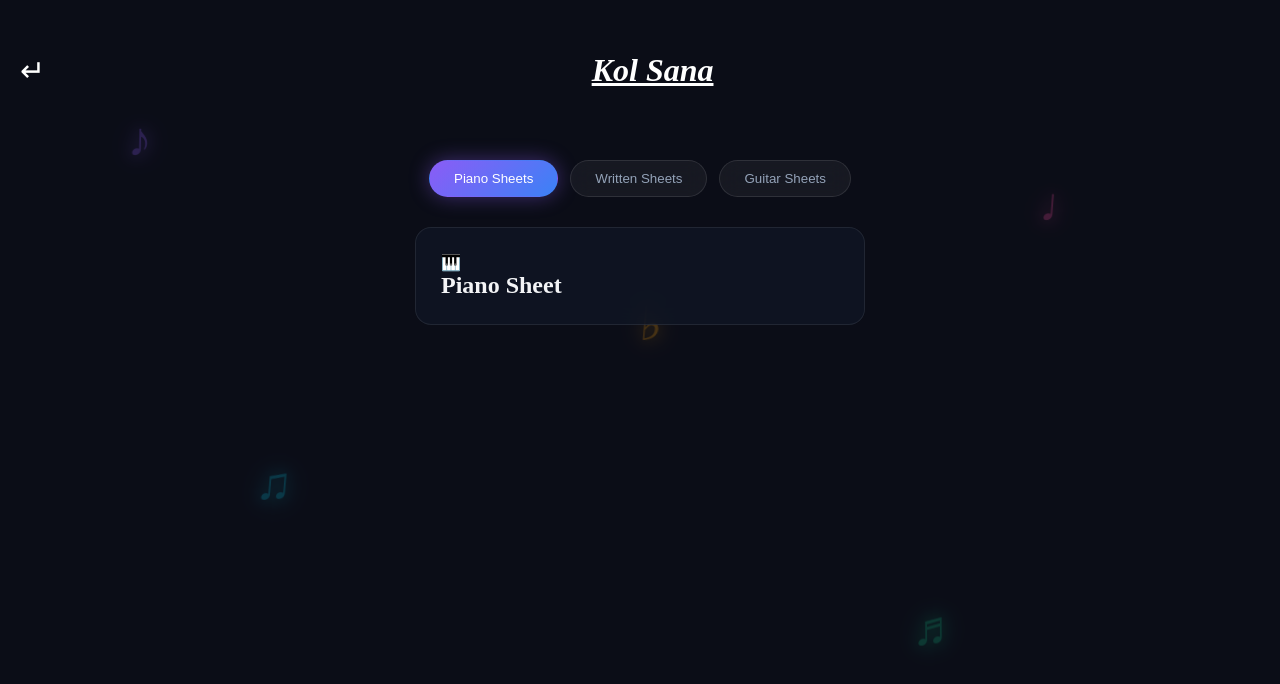
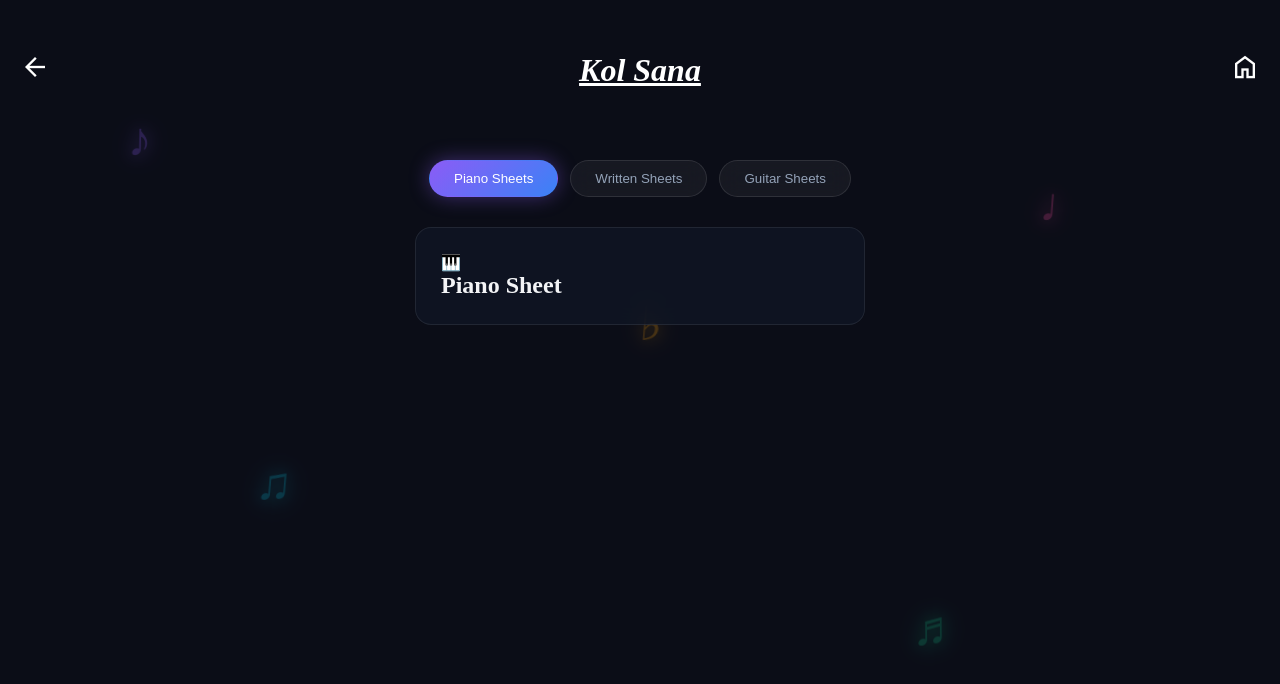
Before and after one commit to TEKA-25P/The-Musician, a plain HTML site: page Sheets/Kol_Sana.html in a window 1280 px wide. Drawn offline with nearby package versions, Linux system fonts and the light colour scheme.

Commit message:
Update back link with icon and add home link

```diff
--- a/Sheets/Kol_Sana.html
+++ b/Sheets/Kol_Sana.html
@@ -8,9 +8,9 @@
 </head>
 <body>
     <div class="header">
-        <a class="back" href="../sheets.html">&crarr;</a>
+        <a class="back" href="../sheets.html"><span class="material-symbols-outlined">arrow_back</span></a>
         <h1>Kol Sana</h1>
-        <i></i>
+        <a href="../index.html"><span class="material-symbols-outlined">home</span></a>
     </div>
     <!-- Filter Buttons (Piano is active by default) -->
     <div class="filter-buttons">
```
